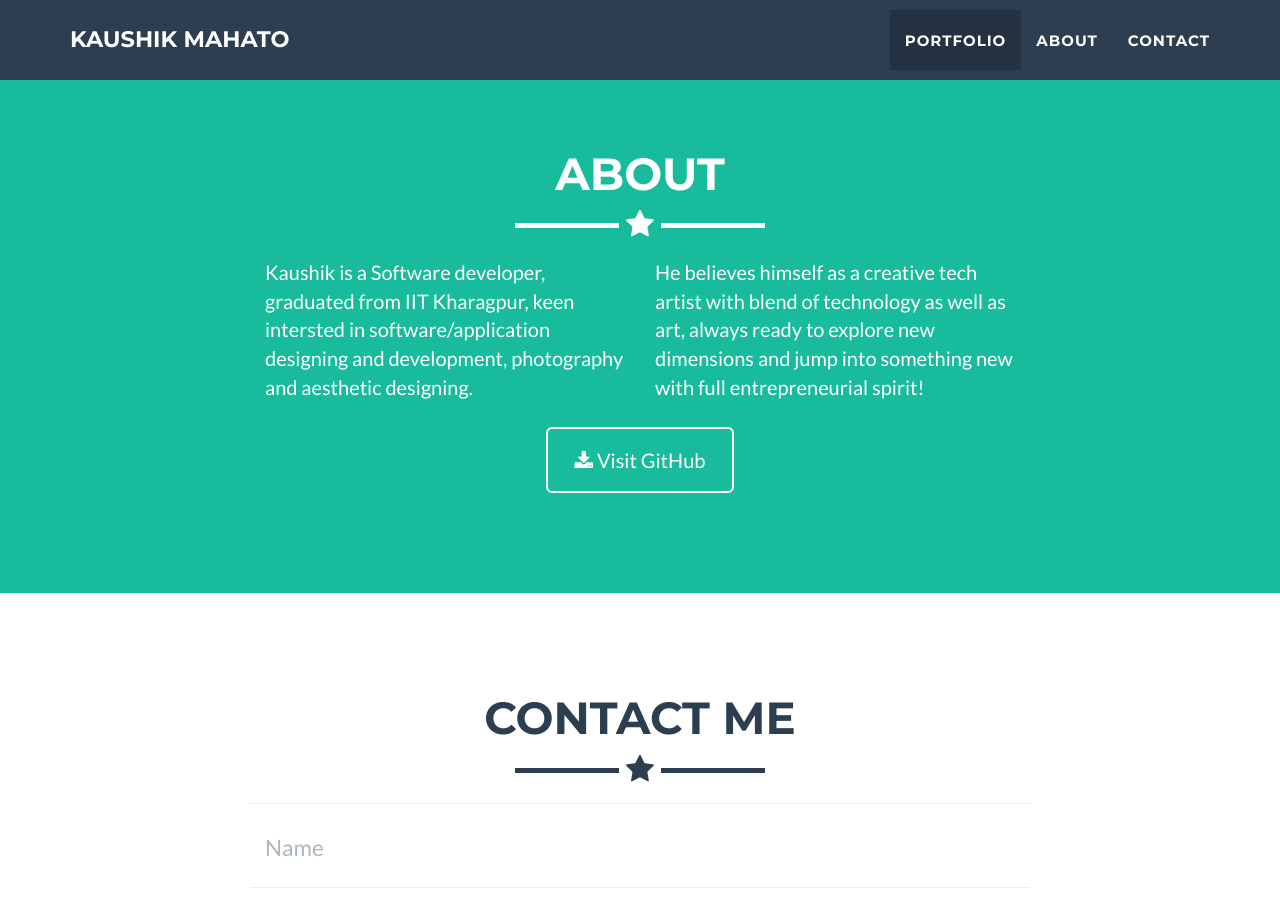
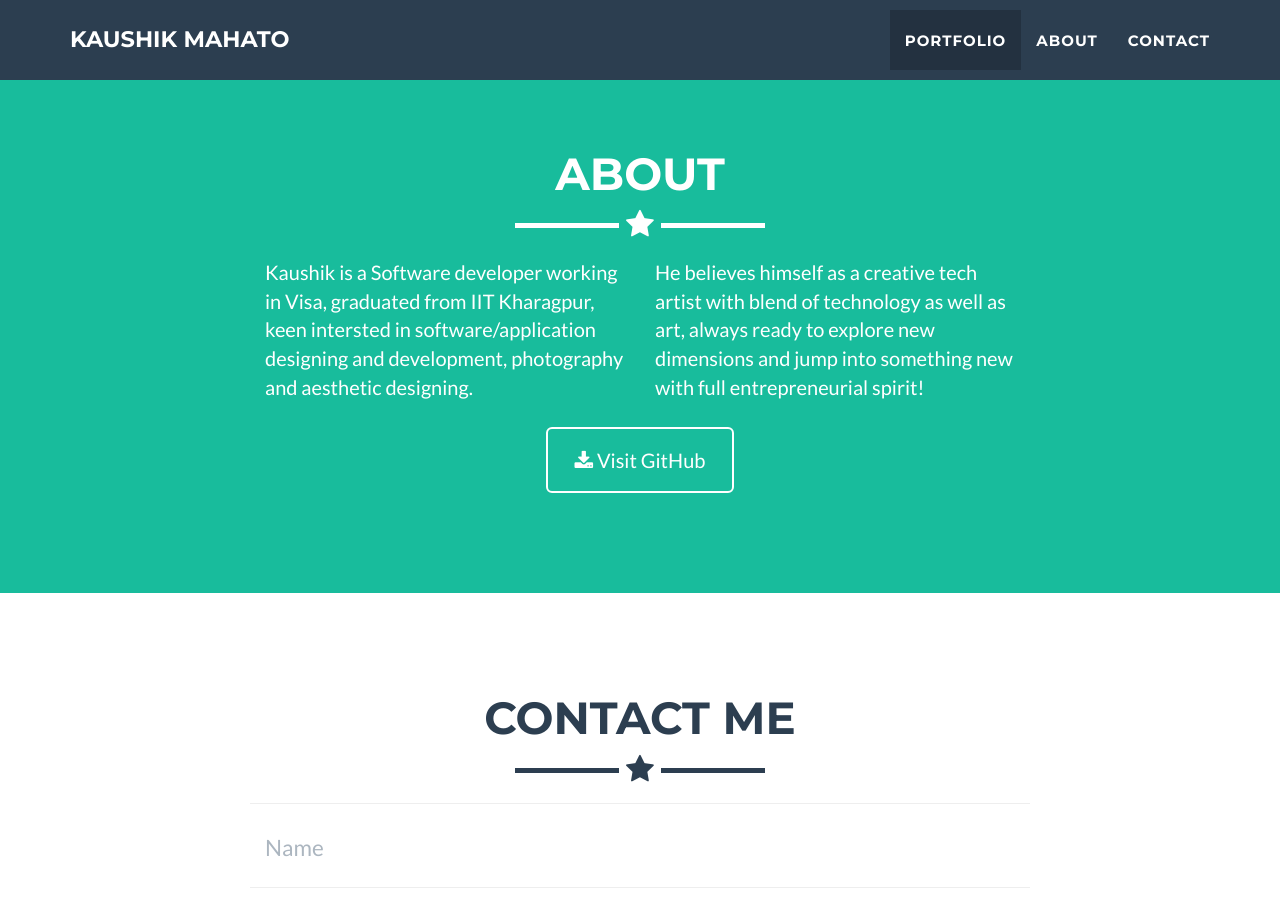
Before and after one commit to kaushikmahato/kaushikmahato.github.io, a Jekyll site: the page built from index.html, in a window 1280 px wide and 900 px high, scrolled down 1616 px. Built offline with Jekyll 4.4.1, drawn with Linux system fonts in a browser that asks for light colours.

Commit message:
updated about.html

```diff
--- a/_includes/about.html
+++ b/_includes/about.html
@@ -9,13 +9,13 @@
             </div>
             <div class="row">
                 <div class="col-lg-4 col-lg-offset-2">
-                    <p>Kaushik is a Software developer, graduated from IIT Kharagpur, keen intersted in software/application designing and development, photography and aesthetic designing.</p>
+                    <p>Kaushik is a Software developer working in Visa, graduated from IIT Kharagpur, keen intersted in software/application designing and development, photography and aesthetic designing.</p>
                 </div>
                 <div class="col-lg-4">
                     <p>He believes himself as a creative tech artist with blend of technology as well as art, always ready to explore new dimensions and jump into something new with full entrepreneurial spirit! </p>
                 </div>
                 <div class="col-lg-8 col-lg-offset-2 text-center">
-                    <a href="https://github.com/kaushikmahato" class="btn btn-lg btn-outline">
+                    <a href="https://github.com/kaushikmahato" class="btn btn-lg btn-outline" target="_blank">
                         <i class="fa fa-download"></i> Visit GitHub
                     </a>
                 </div>
```
